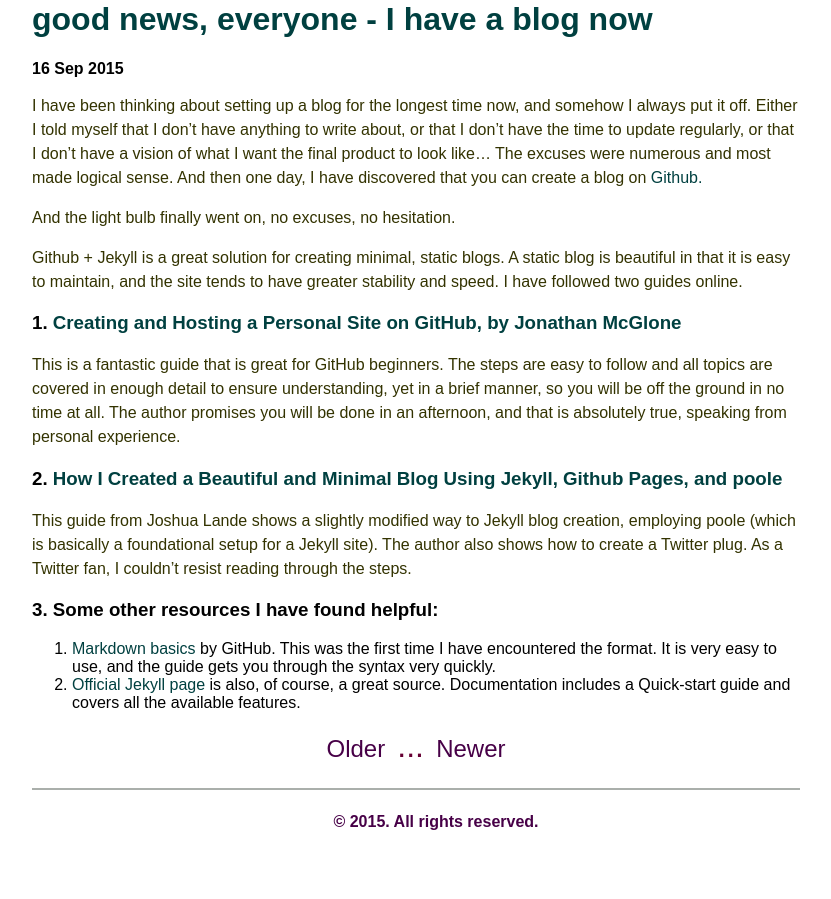
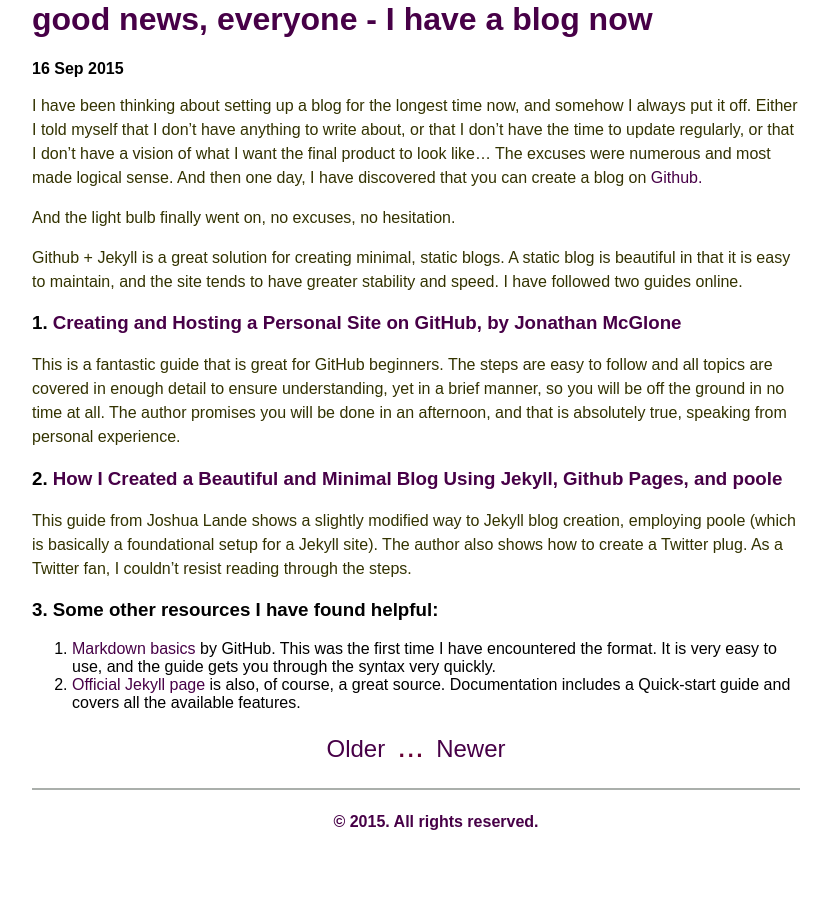
Before and after one commit to dostap/dostap, a Jekyll site: the page built from index.html, in a window 1280 px wide. Shown: the part 742-1641 px from the top of the page, without its empty margins (224-1055 px from the left). Built offline with Jekyll 4.4.1, drawn with Linux system fonts in a browser that asks for light colours; some web fonts are replaced; the list of posts is cut into pages by our own code.

Commit message:
Update main.css

```diff
--- a/css/main.css
+++ b/css/main.css
@@ -29,7 +29,7 @@ footer ul li{
 
 a {
     text-decoration: none;
-    color: #004040;
+    color: #470047;
 }
 a:hover {
     color: #008F6B;
```
